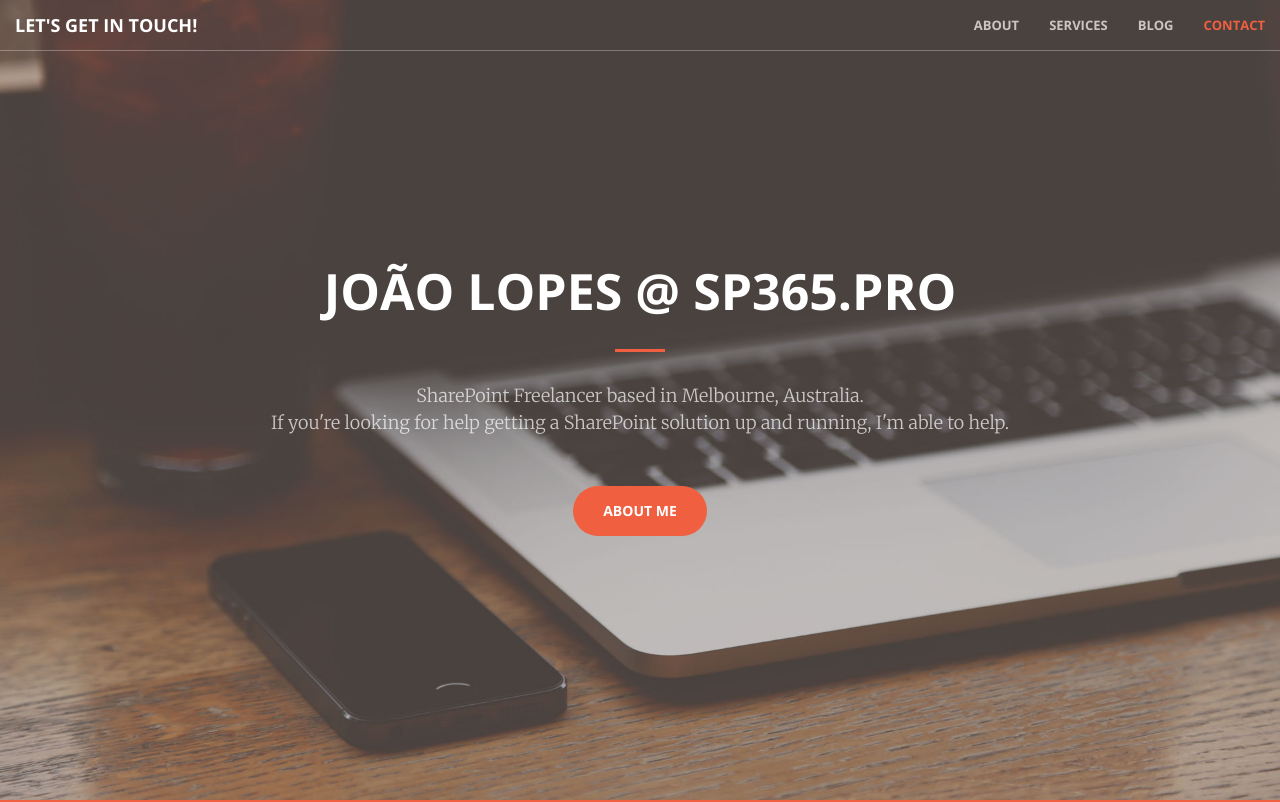
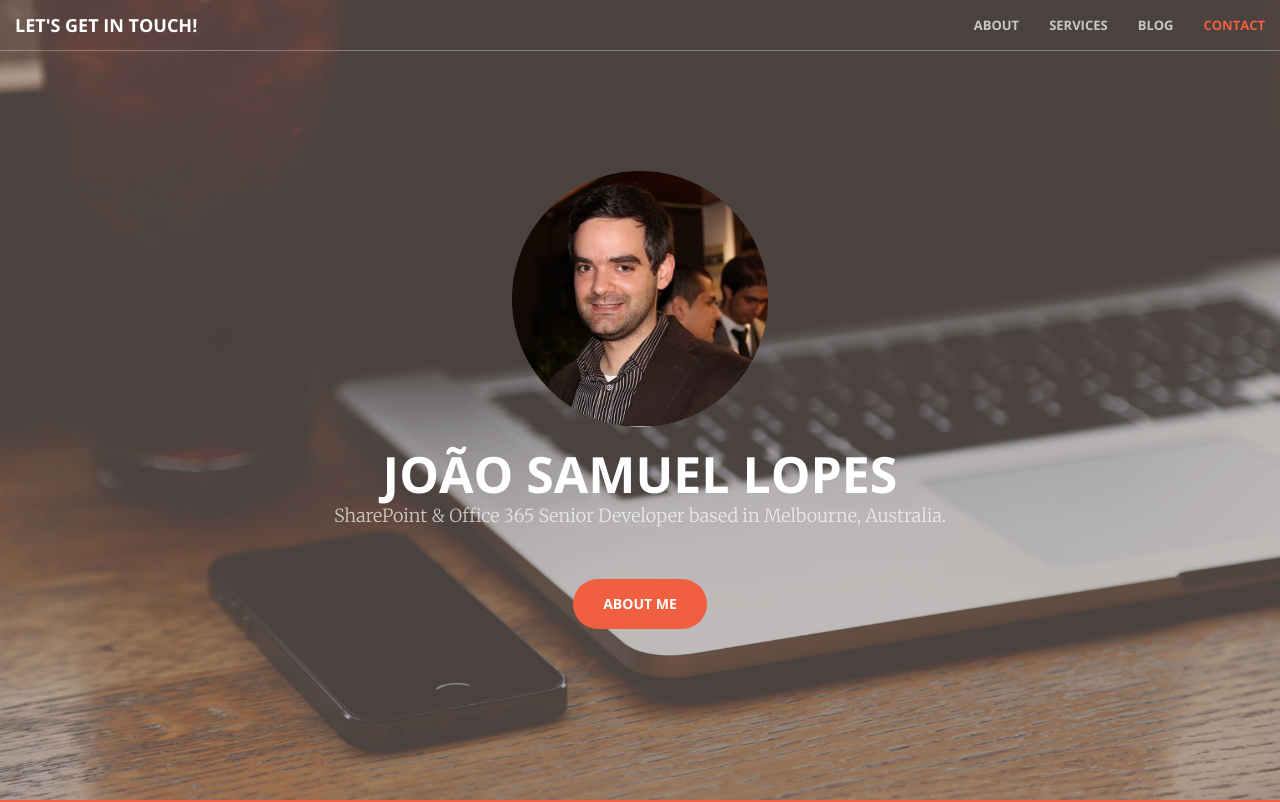
Before and after one commit to jsnl85/sp365.pro-personal, a website: page index.html in a window 1280 px wide. Shown: the top 802 px of the page. Drawn offline with nearby package versions, Linux system fonts and the light colour scheme.

Commit message:
*Update: small wording and CSS updates

```diff
--- a/css/creative.css
+++ b/css/creative.css
@@ -159,6 +159,7 @@
   text-align: center;
   color: white;
 }
+header .img-responsive {margin: 0 auto 20px;}
 header .header-content {
   position: relative;
   text-align: center;
--- a/index.html
+++ b/index.html
@@ -249,10 +249,9 @@
 	<header>
 		<div class="header-content">
 			<div class="header-content-inner">
-				<h1 id="homeHeading">João Lopes @ sp365.pro</h1>
-				<hr>
-				<p>SharePoint Freelancer based in Melbourne, Australia.<br>
-				If you're looking for help getting a SharePoint solution up and running, I'm able to help.</p>
+				<img class="img-responsive" src="img/profile.png" alt="João Samuel Lopes">
+    			<h1 id="homeHeading">João Samuel Lopes</h1>
+				<p>SharePoint &amp; Office 365 Senior Developer based in Melbourne, Australia.</p>
 				<a href="#about" class="btn btn-primary btn-xl page-scroll">About Me</a>
 			</div>
 		</div>
```
Also changed, not shown: css/creative.min.css, img/profile.png (added).
